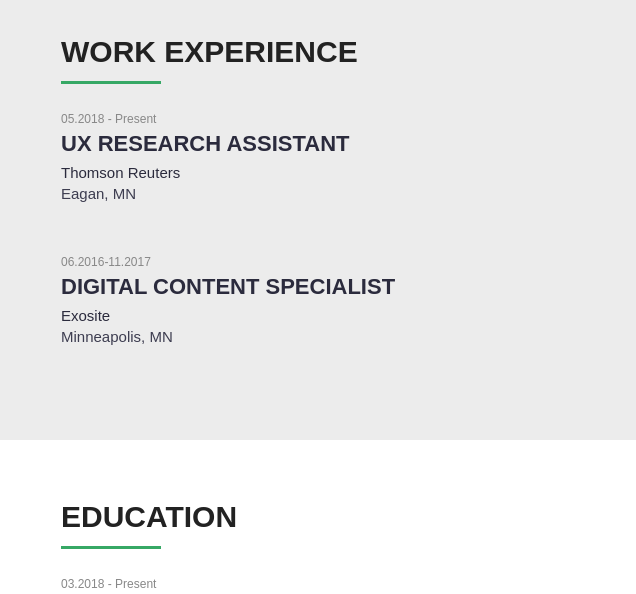
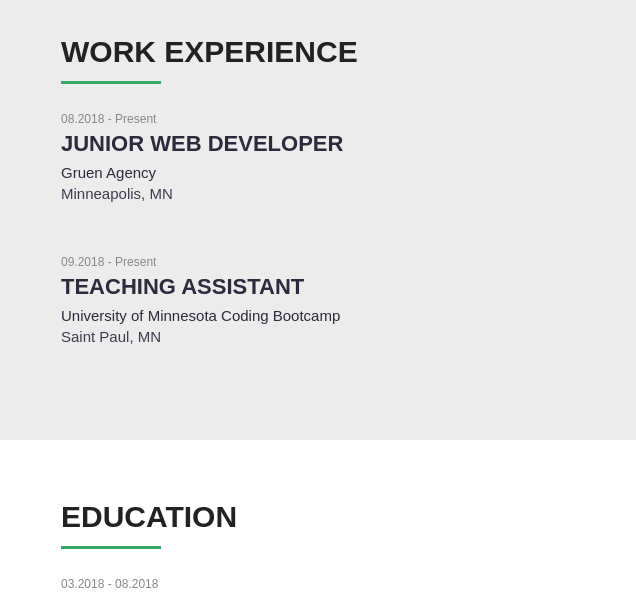
Before and after one commit to NewAgeAirbender/Folio, a plain HTML site: page index.html in a window 1280 px wide. Shown: the part 433-1027 px from the top of the page, 644-1280 px from the left. Drawn offline with nearby package versions, Linux system fonts and the light colour scheme.

Commit message:
updates Education & Employment

```diff
--- a/index.html
+++ b/index.html
@@ -84,9 +84,9 @@
 
             <div class="right-col-block blocks">
                 <!-- navgation CSS -->
-<!--                 <nav class="navbar navbar-default">
+                <!--                 <nav class="navbar navbar-default">
                     <!-- mobile button -->
-<!--                     <div class="navbar-header">
+                <!--                     <div class="navbar-header">
                         <button type="button" class="navbar-toggle collapsed" data-toggle="collapse" data-target="#bs-example-navbar-collapse-1">
                             <span class="sr-only">Navigasyonu aç/kapa</span>
                             <span class="icon-bar"></span>
@@ -94,8 +94,8 @@
                             <span class="icon-bar"></span>
                         </button>
                     </div> -->
-                    <!-- navigation-->
-<!--                     <div class="collapse navbar-collapse" id="bs-example-navbar-collapse-1">
+                <!-- navigation-->
+                <!--                     <div class="collapse navbar-collapse" id="bs-example-navbar-collapse-1">
                         <ul class="nav navbar-nav">
                             <li>
                                 <a href="#">HOME</a>
@@ -126,10 +126,14 @@
                                 </div>
                             </div>
                             <div class="col-md-12">
-                                <p>Data-driven Web Developer that leverages background in communications to effectively convey
-                                    ideas to target audiences. Looking to shake things up within the world of technology.
-                                    Recipient of Grow with Google Udacity Scholarship for Front-end Web Development in 2018.
-                                    Winner of Exosite Hackathon &AMP; Halloween Costume Contest in 2017. Works well collaborating
+                                <p>Data-driven Web Developer that leverages background in communications to effectively
+                                    convey
+                                    ideas to target audiences. Looking to shake things up within the world of
+                                    technology.
+                                    Recipient of Grow with Google Udacity Scholarship for Front-end Web Development in
+                                    2018.
+                                    Winner of Exosite Hackathon &AMP; Halloween Costume Contest in 2017. Works well
+                                    collaborating
                                     with others or independently, as well as managing teams.</p>
                                 <p>Guaranteed meet goals and break boundaries.</p>
                             </div>
@@ -151,18 +155,18 @@
                         <div class="row">
                             <div class="col-md-12">
                                 <div class="content-item">
-                                    <small>05.2018 - Present</small>
-                                    <h3>UX Research Assistant</h3>
-                                    <h4>Thomson Reuters</h4>
+                                    <small>08.2018 - Present</small>
+                                    <h3>Junior Web Developer</h3>
+                                    <h4>Gruen Agency</h4>
 
-                                    <p>Eagan, MN</p>
+                                    <p>Minneapolis, MN</p>
                                 </div>
                                 <div class="content-item">
-                                    <small>06.2016-11.2017</small>
-                                    <h3>Digital Content Specialist</h3>
-                                    <h4>Exosite</h4>
+                                    <small>09.2018 - Present</small>
+                                    <h3>Teaching Assistant</h3>
+                                    <h4>University of Minnesota Coding Bootcamp</h4>
 
-                                    <p>Minneapolis, MN</p>
+                                    <p>Saint Paul, MN</p>
                                 </div>
                             </div>
                         </div>
@@ -184,7 +188,7 @@
                         <div class="row">
                             <div class="col-md-12">
                                 <div class="content-item">
-                                    <small>03.2018 - Present</small>
+                                    <small>03.2018 - 08.2018</small>
                                     <h3>Full Stack Development Boot Camp</h3>
                                     <h4>University of Minnesota</h4>
 
@@ -218,21 +222,25 @@
                                 <div class="content-item">
                                     <h3>Books</h3>
 
-                                    <p>I've read an average of 40 books over the last 4 years covering a range of different topics.</p>
+                                    <p>I've read an average of 40 books over the last 4 years covering a range of
+                                        different topics.</p>
 
                                 </div>
                                 <div class="content-item">
                                     <h3>Activism</h3>
 
-                                    <p>I volunteer at a radical & progressive bookstore that promotes social justice and movements
+                                    <p>I volunteer at a radical & progressive bookstore that promotes social justice
+                                        and movements
                                         through books, education, and activism.</p>
 
                                 </div>
                                 <div class="content-item">
                                     <h3>Communications</h3>
 
-                                    <p>By speaking fluenty in French and Mandarin, as well as a handful of phrases from several
-                                        other languages, I have learned a huge amount about cultures and societies through
+                                    <p>By speaking fluenty in French and Mandarin, as well as a handful of phrases from
+                                        several
+                                        other languages, I have learned a huge amount about cultures and societies
+                                        through
                                         verbal and non-verbal communications.</p>
                                 </div>
                             </div>
@@ -329,7 +337,7 @@
                                 </address>
                             </div>
                         </div>
-                        <div class="row">
+                        <!-- <div class="row">
                             <div class="col-md-12">
                                 <div class="feedback-form">
                                     <h2>Get in touch</h2>
@@ -337,19 +345,23 @@
                                     <form id="contactForm" action="sendemail.php" method="POST">
                                         <div class="form-group">
                                             <label for="InputName">Name</label>
-                                            <input type="text" name="name" required class="form-control" id="InputName" placeholder="Full Name">
+                                            <input type="text" name="name" required class="form-control" id="InputName"
+                                                placeholder="Full Name">
                                         </div>
                                         <div class="form-group">
                                             <label for="InputEmail">Email address</label>
-                                            <input type="email" name="email" required class="form-control" id="InputEmail" placeholder="Email">
+                                            <input type="email" name="email" required class="form-control" id="InputEmail"
+                                                placeholder="Email">
                                         </div>
                                         <div class="form-group">
                                             <label for="InputSubject">Subject</label>
-                                            <input type="text" name="subject" class="form-control" id="InputSubject" placeholder="Subject">
+                                            <input type="text" name="subject" class="form-control" id="InputSubject"
+                                                placeholder="Subject">
                                         </div>
                                         <div class="form-group">
                                             <label for="message-text" class="control-label">Message</label>
-                                            <textarea class="form-control" rows="4" required name="message" id="message-text" placeholder="Write message"></textarea>
+                                            <textarea class="form-control" rows="4" required name="message" id="message-text"
+                                                placeholder="Write message"></textarea>
                                         </div>
 
                                         <button type="submit" class="btn btn-primary">Submit</button>
@@ -359,7 +371,7 @@
 
                             </div>
                         </div>
-                    </div>
+                    </div> -->
                 </section>
 
             </div>
```
